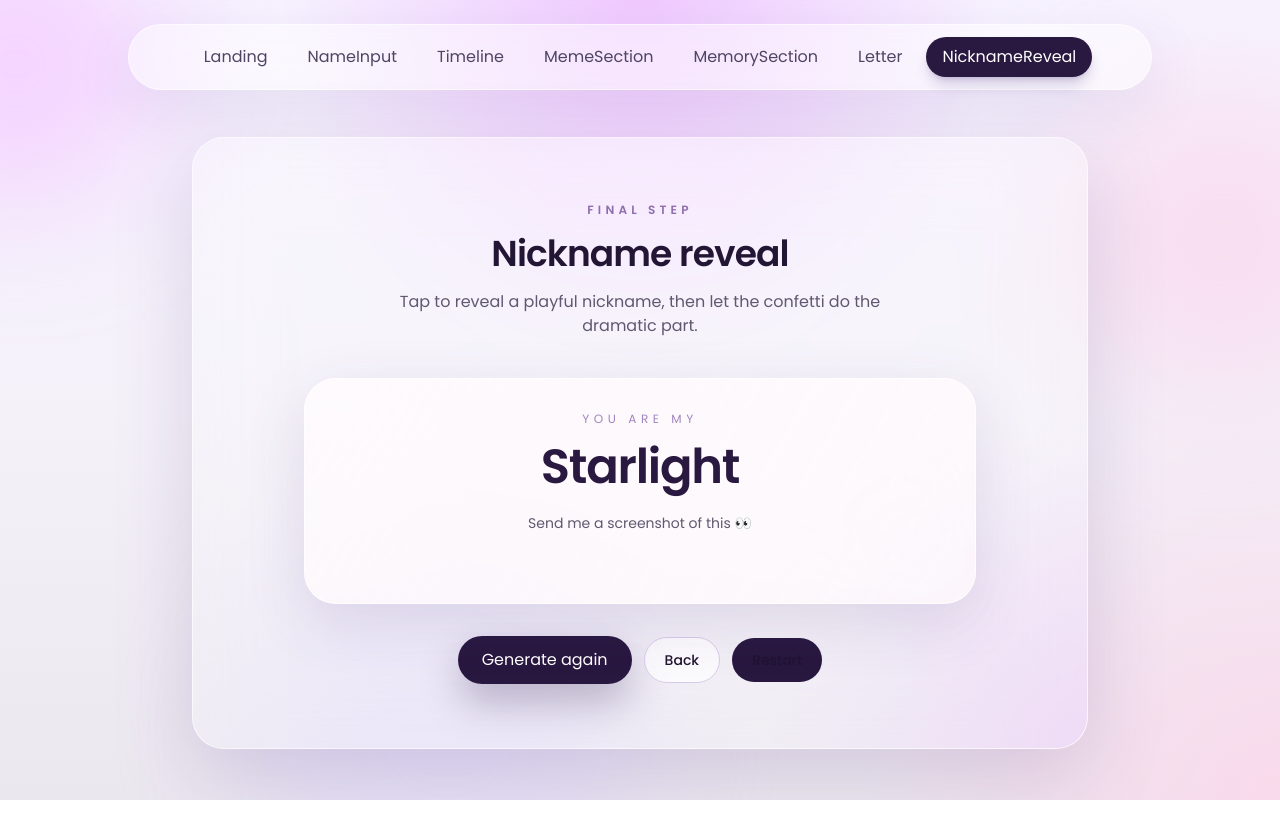
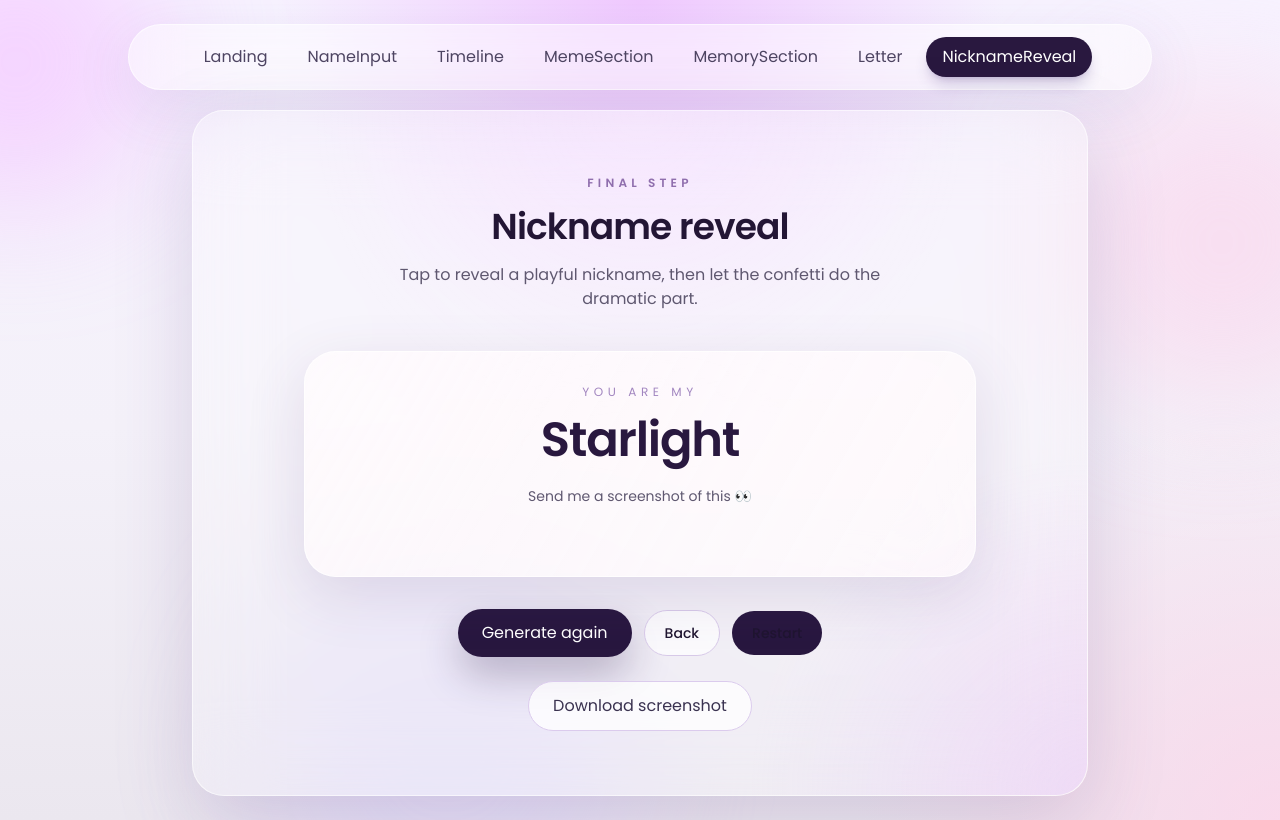
Before and after one commit to sarthaksinghaniya/bestfriend_day, a React (Vite) app: page /nickname-reveal in a window 1280 px wide. Both pictures are taken after a click on the button "Reveal your nickname". Built offline with nearby package versions, Linux system fonts and the light colour scheme.

Commit message:
Add nickname screenshot capture

```diff
--- a/package.json
+++ b/package.json
@@ -10,6 +10,7 @@
   },
   "dependencies": {
     "framer-motion": "^12.23.12",
+    "html2canvas": "^1.4.1",
     "react": "^19.1.1",
     "react-dom": "^19.1.1",
     "react-router-dom": "^7.8.2"
--- a/src/pages/NicknameReveal.jsx
+++ b/src/pages/NicknameReveal.jsx
@@ -1,4 +1,4 @@
-import { useMemo, useState } from 'react';
+import { useMemo, useRef, useState } from 'react';
 import { AnimatePresence, motion } from 'framer-motion';
 import PrimaryButton from '../components/PrimaryButton';
 import SecondaryButton from '../components/SecondaryButton';
@@ -36,9 +36,13 @@ function buildConfettiPieces() {
 }
 
 export default function NicknameReveal() {
+  const captureRef = useRef(null);
   const [nickname, setNickname] = useState('');
   const [hasRevealed, setHasRevealed] = useState(false);
   const [confetti, setConfetti] = useState([]);
+  const [isCapturing, setIsCapturing] = useState(false);
+  const canShareScreenshot =
+    typeof navigator !== 'undefined' && 'share' in navigator && 'canShare' in navigator;
 
   const message = useMemo(() => {
     if (!nickname) {
@@ -69,8 +73,82 @@ export default function NicknameReveal() {
     triggerConfetti();
   }
 
+  async function captureScreenshot() {
+    if (!captureRef.current || isCapturing) {
+      return;
+    }
+
+    setIsCapturing(true);
+
+    try {
+      const { default: html2canvas } = await import('html2canvas');
+      const canvas = await html2canvas(captureRef.current, {
+        backgroundColor: null,
+        scale: Math.min(window.devicePixelRatio || 1, 2),
+        useCORS: true,
+      });
+
+      const imageUrl = canvas.toDataURL('image/png');
+      const downloadLink = document.createElement('a');
+      downloadLink.href = imageUrl;
+      downloadLink.download = `nickname-reveal-${nickname || 'screenshot'}.png`;
+      downloadLink.click();
+    } finally {
+      setIsCapturing(false);
+    }
+  }
+
+  async function shareScreenshot() {
+    if (!captureRef.current || !canShareScreenshot || isCapturing) {
+      return;
+    }
+
+    setIsCapturing(true);
+
+    try {
+      const { default: html2canvas } = await import('html2canvas');
+      const canvas = await html2canvas(captureRef.current, {
+        backgroundColor: null,
+        scale: Math.min(window.devicePixelRatio || 1, 2),
+        useCORS: true,
+      });
+
+      const blob = await new Promise((resolve) => canvas.toBlob(resolve, 'image/png'));
+
+      if (!blob) {
+        return;
+      }
+
+      const file = new File(
+        [blob],
+        `nickname-reveal-${nickname || 'screenshot'}.png`,
+        { type: 'image/png' },
+      );
+
+      if (!navigator.canShare({ files: [file] })) {
+        const imageUrl = canvas.toDataURL('image/png');
+        const downloadLink = document.createElement('a');
+        downloadLink.href = imageUrl;
+        downloadLink.download = `nickname-reveal-${nickname || 'screenshot'}.png`;
+        downloadLink.click();
+        return;
+      }
+
+      await navigator.share({
+        title: 'Nickname reveal',
+        text: 'Send me a screenshot of this 👀',
+        files: [file],
+      });
+    } finally {
+      setIsCapturing(false);
+    }
+  }
+
   return (
-    <section className="relative flex w-full max-w-4xl items-center justify-center overflow-hidden rounded-[2rem] border border-white/60 bg-white/22 px-5 py-12 shadow-[0_24px_80px_rgba(86,58,126,0.18)] backdrop-blur-2xl sm:px-8 sm:py-16">
+    <section
+      ref={captureRef}
+      className="relative flex w-full max-w-4xl items-center justify-center overflow-hidden rounded-[2rem] border border-white/60 bg-white/22 px-5 py-12 shadow-[0_24px_80px_rgba(86,58,126,0.18)] backdrop-blur-2xl sm:px-8 sm:py-16"
+    >
       <div className="pointer-events-none absolute inset-0 bg-[radial-gradient(circle_at_top,rgba(255,255,255,0.24),transparent_40%),radial-gradient(circle_at_bottom_right,rgba(225,194,255,0.34),transparent_30%)]" />
 
       <AnimatePresence>
@@ -185,6 +263,29 @@ export default function NicknameReveal() {
           <SecondaryButton to="/letter">Back</SecondaryButton>
           <PrimaryButton to="/">Restart</PrimaryButton>
         </div>
+
+        {hasRevealed ? (
+          <div className="mt-6 flex flex-col items-center justify-center gap-3 sm:flex-row">
+            <button
+              type="button"
+              onClick={captureScreenshot}
+              disabled={isCapturing}
+              className="inline-flex items-center justify-center rounded-full border border-[#dbcbed] bg-white/75 px-6 py-3 text-sm font-medium text-[#3a3250] transition hover:-translate-y-0.5 hover:bg-white disabled:cursor-wait disabled:opacity-60"
+            >
+              {isCapturing ? 'Capturing...' : 'Download screenshot'}
+            </button>
+            {canShareScreenshot ? (
+              <button
+                type="button"
+                onClick={shareScreenshot}
+                disabled={isCapturing}
+                className="inline-flex items-center justify-center rounded-full border border-[#dbcbed] bg-white/75 px-6 py-3 text-sm font-medium text-[#3a3250] transition hover:-translate-y-0.5 hover:bg-white disabled:cursor-wait disabled:opacity-60"
+              >
+                Share screenshot
+              </button>
+            ) : null}
+          </div>
+        ) : null}
       </motion.div>
     </section>
   );
```
Also changed, not shown: 1 other file (tests, documents, lock files or other folders).
